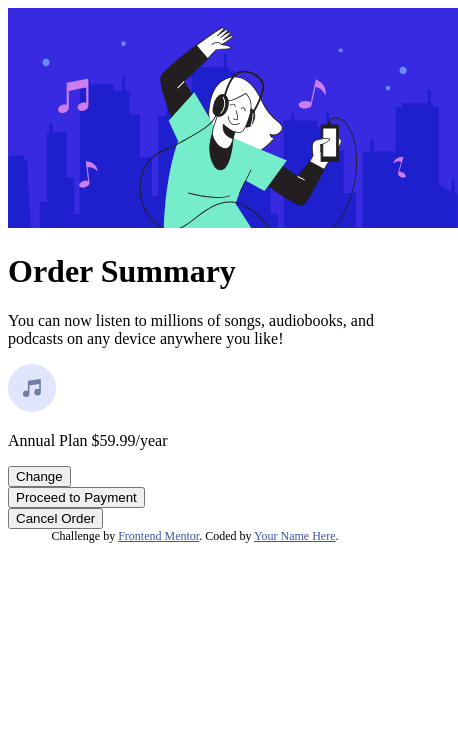
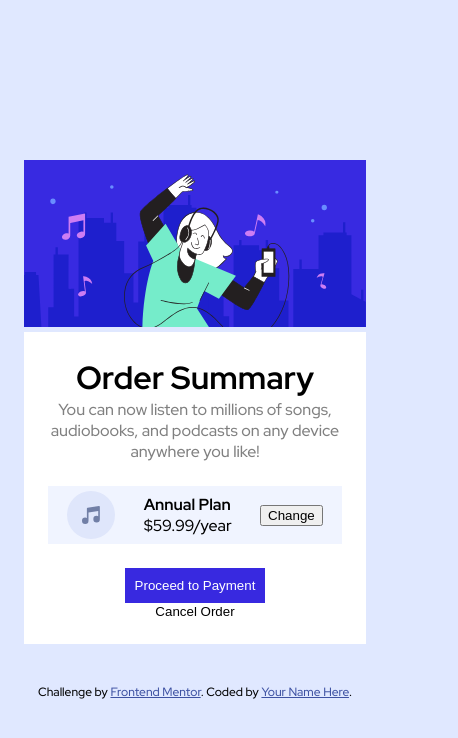
Before and after one commit to Mazz100/Order-Summary-Component, a plain HTML site: page index.html in a window 390 px wide. Shown: the whole page, 458 px wide, since content can reach past the window. Drawn offline with Linux system fonts and the light colour scheme.

Commit message:
Mobile Layout Setup
- Early layout design for mobile.

```diff
--- a/index.html
+++ b/index.html
@@ -8,6 +8,11 @@
 
   <link rel="icon" type="image/png" sizes="32x32" href="./images/favicon-32x32.png">
   <link rel="stylesheet" href="styles/style.css">
+
+  <!--Google Font Links-->
+  <link rel="preconnect" href="https://fonts.googleapis.com">
+  <link rel="preconnect" href="https://fonts.gstatic.com" crossorigin>
+  <link href="https://fonts.googleapis.com/css2?family=Red+Hat+Display:wght@500;700;900&display=swap" rel="stylesheet">
 
   <title>Frontend Mentor | Order summary card</title>
 
@@ -27,9 +32,10 @@
 <body>
   <main>
     <div class="container">
+      <img class="illustration" src="images/illustration-hero.svg" alt="">
+      <div class="innercontainer">
         <div class="item1">
 
-        <img src="images/illustration-hero.svg" alt="">
           <h1>Order Summary</h1>
           <p>
             You can now listen to millions of songs, audiobooks, and podcasts on any
@@ -41,21 +47,20 @@
         <div class="item2">
 
           <img src="images/icon-music.svg" alt="">
-        <p>Annual Plan
-          $59.99/year
-        </p>
+          <div>
+            <strong>Annual Plan</strong>
+            <p>$59.99/year</p>
+          </div>
           <button>Change</button>
 
         </div>
         <div class="item3">
 
-        <button>Proceed to Payment</button>
-        <div>
-          <button>Cancel Order</button>
-        </div>
+          <button class="BTN1">Proceed to Payment</button>
+          <button class="BTN2">Cancel Order</button>
 
         </div>
-
+      </div>
     </div>
   </main>
 
--- a/styles/style.scss
+++ b/styles/style.scss
@@ -0,0 +1,103 @@
+$bodyBGcolor: hsl(225, 100%, 94%);
+
+@mixin ItemFlex() {
+    display: flex;
+    flex-direction: column;
+    justify-content: center;
+    align-items: center;
+
+}
+
+//Removing default margins
+h1,
+h2,
+p,
+body,
+button,
+img {
+    margin-block-start: 0;
+    margin-block-end: 0;
+}
+
+body {
+    font-family: 'Red Hat Display', sans-serif;
+    background-color: $bodyBGcolor;
+    font-size: 1rem;
+    min-height: 100vh;
+    gap: 1.5rem;
+
+    //Flex Display
+    display: flex;
+    flex-direction: column;
+    justify-content: center;
+    align-items: center;
+
+    // Container properties
+    .container {
+
+        max-width: 375px;
+        margin: 16px;
+
+        .innercontainer {
+            background-color: white;
+            padding: 1.5rem;
+        }
+    }
+
+}
+
+.illustration {
+    width: 100%;
+}
+
+.item1 {
+    display: flex;
+    flex-direction: column;
+    justify-content: center;
+    align-items: center;
+    margin-bottom: 24px;
+
+    //Image
+    img {
+        width: 100%;
+    }
+
+    // Texts
+    p {
+        color: gray;
+        text-align: center;
+    }
+}
+
+.item2 {
+    background-color: hsla(225, 100%, 94%, 0.477);
+    display: flex;
+    flex-direction: row;
+    justify-content: space-around;
+    align-items: center;
+    margin-bottom: 24px;
+    padding: 5px
+}
+
+.item3 {
+    display: flex;
+    flex-direction: column;
+    justify-content: space-between;
+    align-items: center;
+    margin-top: 24px;
+
+    //Buttons properties
+    .BTN1 {
+        background-color: hsl(245, 75%, 52%);
+        color: white;
+        border: none;
+        padding: 10px;
+
+    }
+
+    .BTN2 {
+        background-color: transparent;
+        border: none;
+
+    }
+}
```
Also changed, not shown: styles/style.css, 1 other file. Lines whose indentation alone changed are shown as unchanged.
